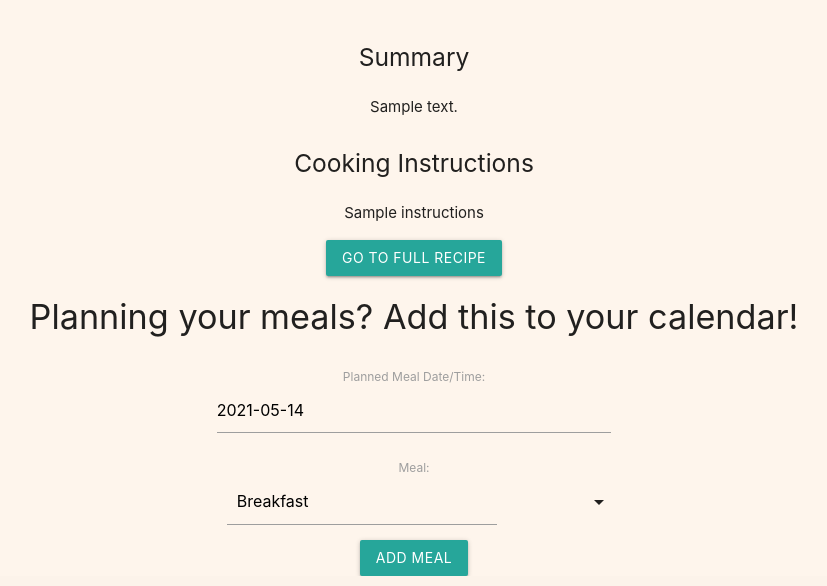
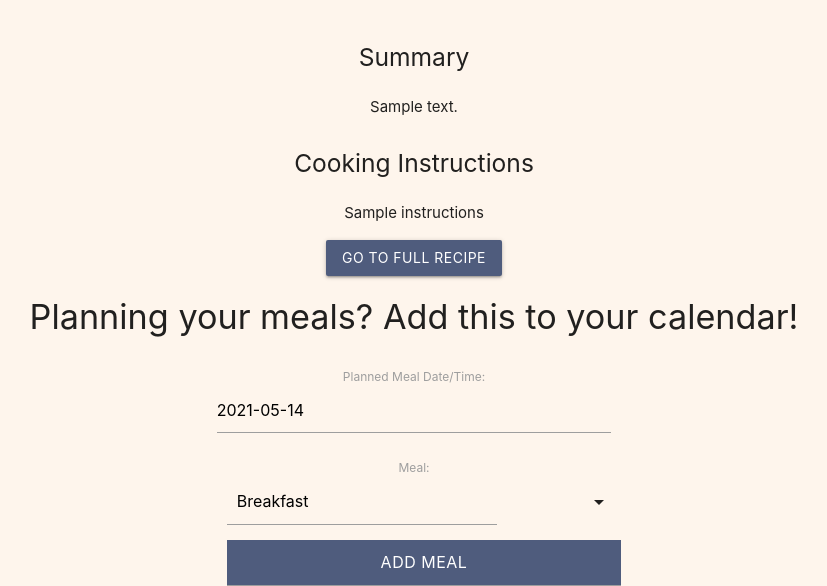
Before and after one commit to raulrodriguez8/FLEXipes, a Django app: template main_app/templates/recipes/details.html in a window 1280 px wide. Shown: the part 478-1064 px from the top of the page, without its empty margins (226-1053 px from the left). Run offline with Django 3.2, Linux system fonts and the light colour scheme; tables that the repository leaves empty hold one stand-in row (values such as "Sample post"); the template is opened without the code that fills it: values that come from a table or form of the project are taken from there, most other values are stand-ins (such as "Sample title", 1, 10 or a date in 2020); grey boxes marked "Sample" are stand-in pictures.

Commit message:
changed button colors on details page

```diff
--- a/main_app/templates/recipes/details.html
+++ b/main_app/templates/recipes/details.html
@@ -28,14 +28,14 @@
     <h5>Cooking Instructions</h5>
     <p>{{ data.instructions }}</p>
     {% endautoescape %}
-    <a class="btn" href="{{ data.spoonacularSourceUrl}}" target="_blank">Go to full recipe</a>
+    <a class="btn" style="background-color: #4F5C7D;" href="{{ data.spoonacularSourceUrl}}" target="_blank">Go to full recipe</a>
 
     <h4>Planning your meals? Add this to your calendar!</h4>
     <div>
         <form action="{% url 'add_meal' data.id %}" method="post" class="col s4">
             {% csrf_token %}
             {{ meal_form.as_p }}
-            <input type="submit" class="btn" value="Add Meal">
+            <input style="background-color: #4F5C7D" ="submit" class="btn" value="Add Meal">
         </form>
         </div>
       </div>
```
